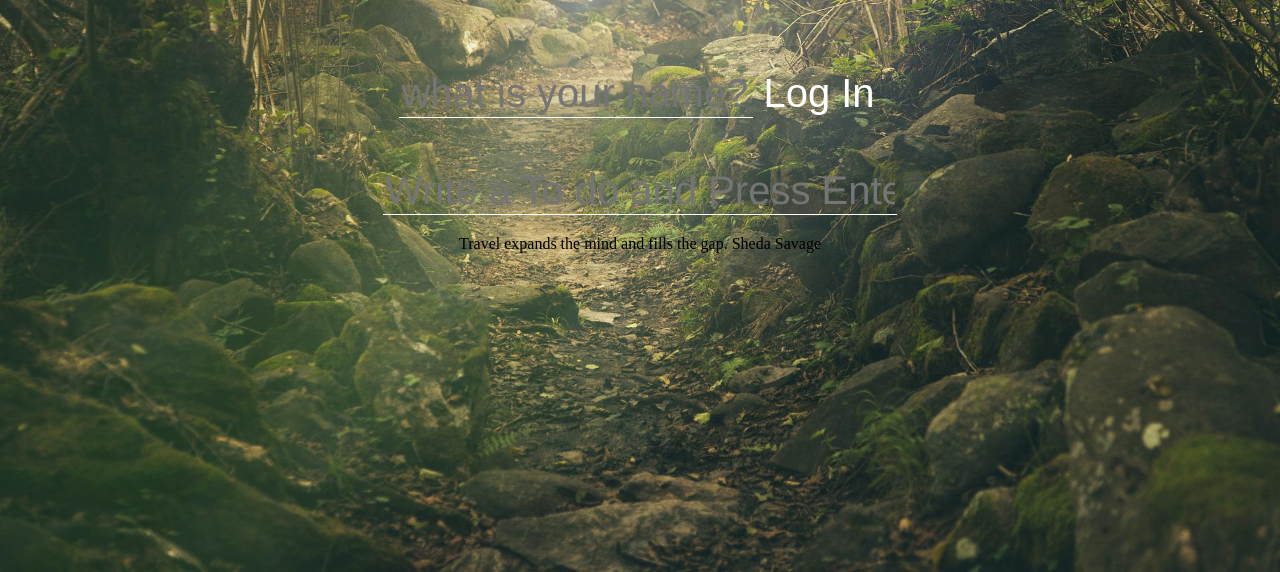
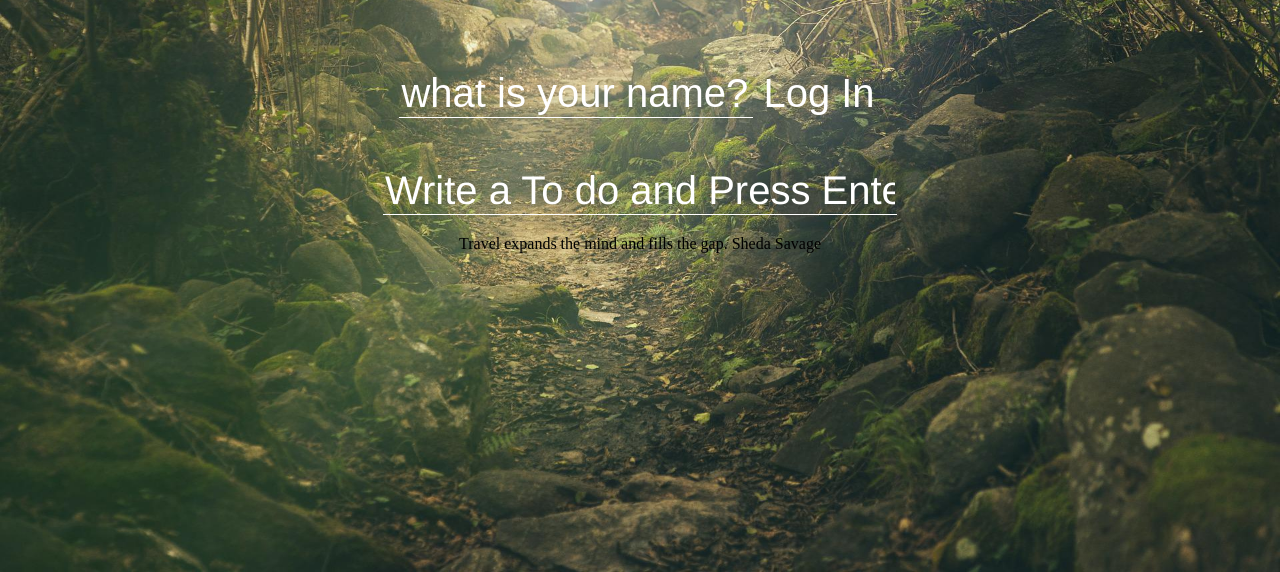
Before and after one commit to tlsdbtn0507/clonecoding, a plain HTML site: page index.html in a window 1280 px wide. Shown: the part 228-800 px from the top of the page. Drawn offline with Linux system fonts and the light colour scheme.

Commit message:
Todo list를 이쁘게 만들기 위한 노고..
hover를 지우고 placeholder만 하얀색으로 바꿔서 가독성을 훨씬 높임

```diff
--- a/css/style.css
+++ b/css/style.css
@@ -15,10 +15,10 @@ input[type="text1"]{
     border-bottom: 1px solid white;
     background: inherit;
 }
-input[type="text1"]:hover{
-    background: white;
+input::placeholder{
+    color: white;
+}
 
-}
 /* 로그인 버튼*/
 input[value="Log In"]{
     background: inherit;
@@ -62,9 +62,6 @@ input[type="text2"]{
     border-bottom: 1px solid white;
 }
 /* Todo List 버튼 호버 */
-input[type="text2"]:hover{
-    background: white;
-}
 ::marker{
     font-size: 40px;
 }
```
